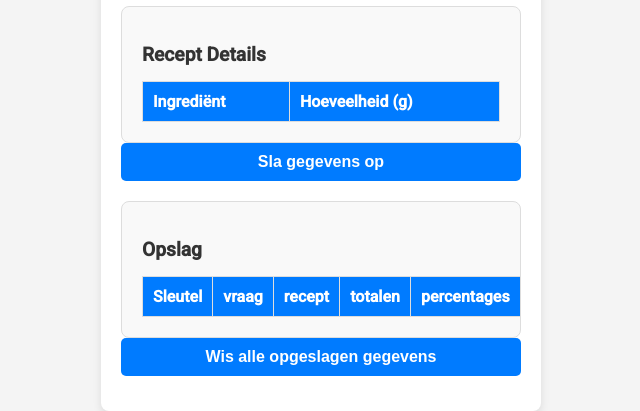
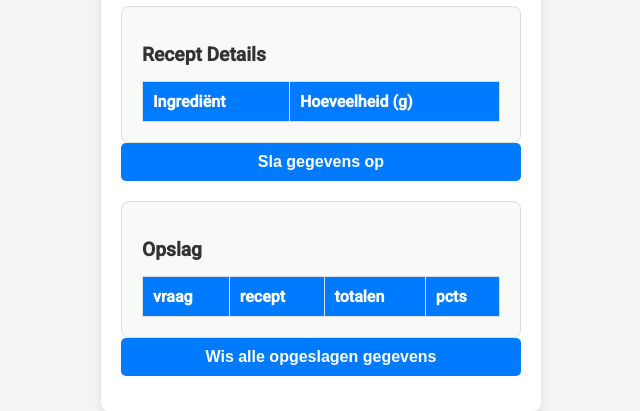
Before and after one commit to DrWitloof/gcpbreadcalc, a Flask app: page / in a window 1280 px wide. Shown: the part 536-947 px from the top of the page, without its empty margins (319-959 px from the left). Run offline with Flask 3, Linux system fonts and the light colour scheme; lists and menus that the app fills with data are empty.

Commit message:
Update index.html

```diff
--- a/templates/index.html
+++ b/templates/index.html
@@ -73,11 +73,10 @@
         <table>
         <thead>
           <tr>
-            <th>Sleutel</th>
             <th>vraag</th>
             <th>recept</th>
             <th>totalen</th>
-            <th>percentages</th>
+            <th>pcts</th>
           </tr>
         </thead>
         <tbody id="opslag-body">
```
